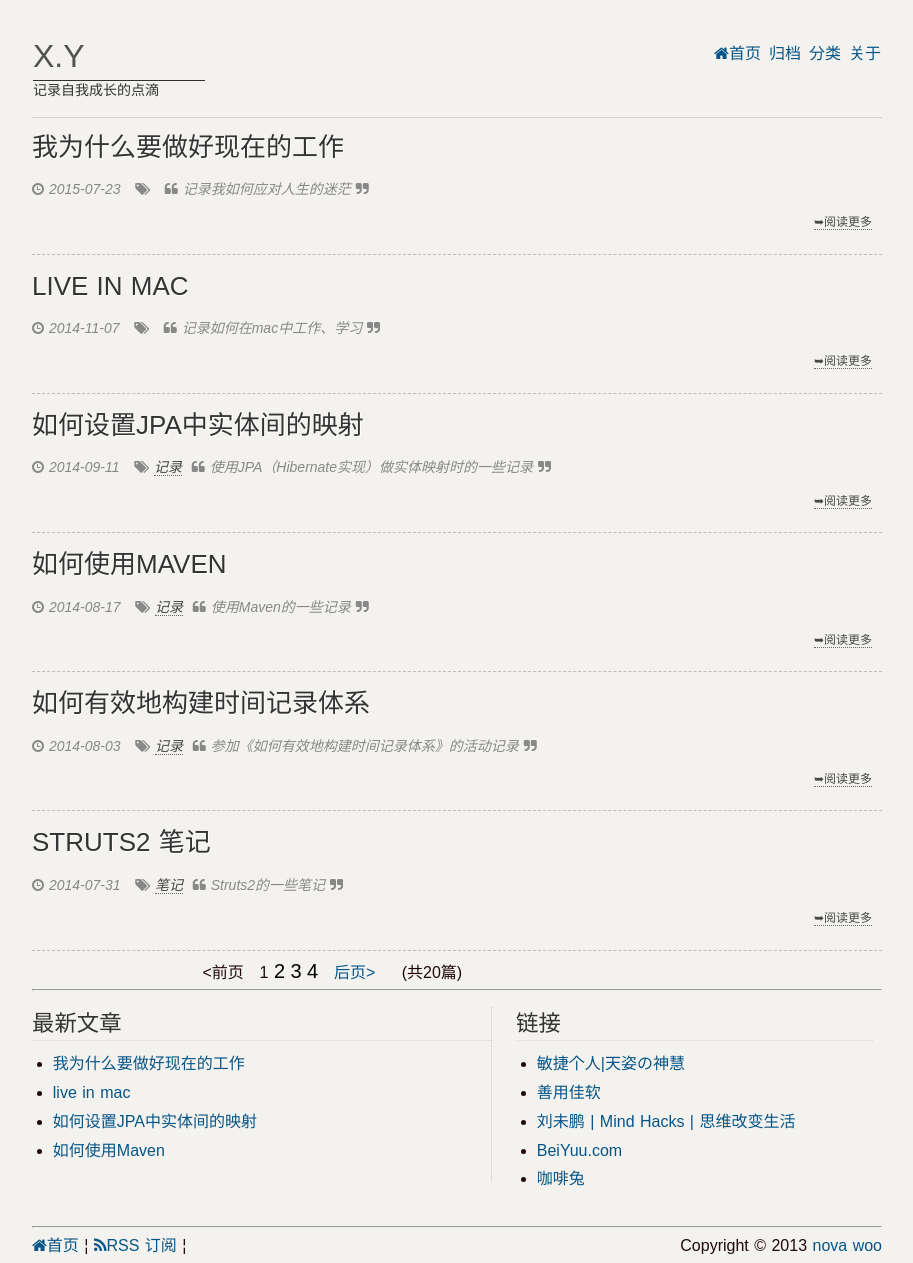
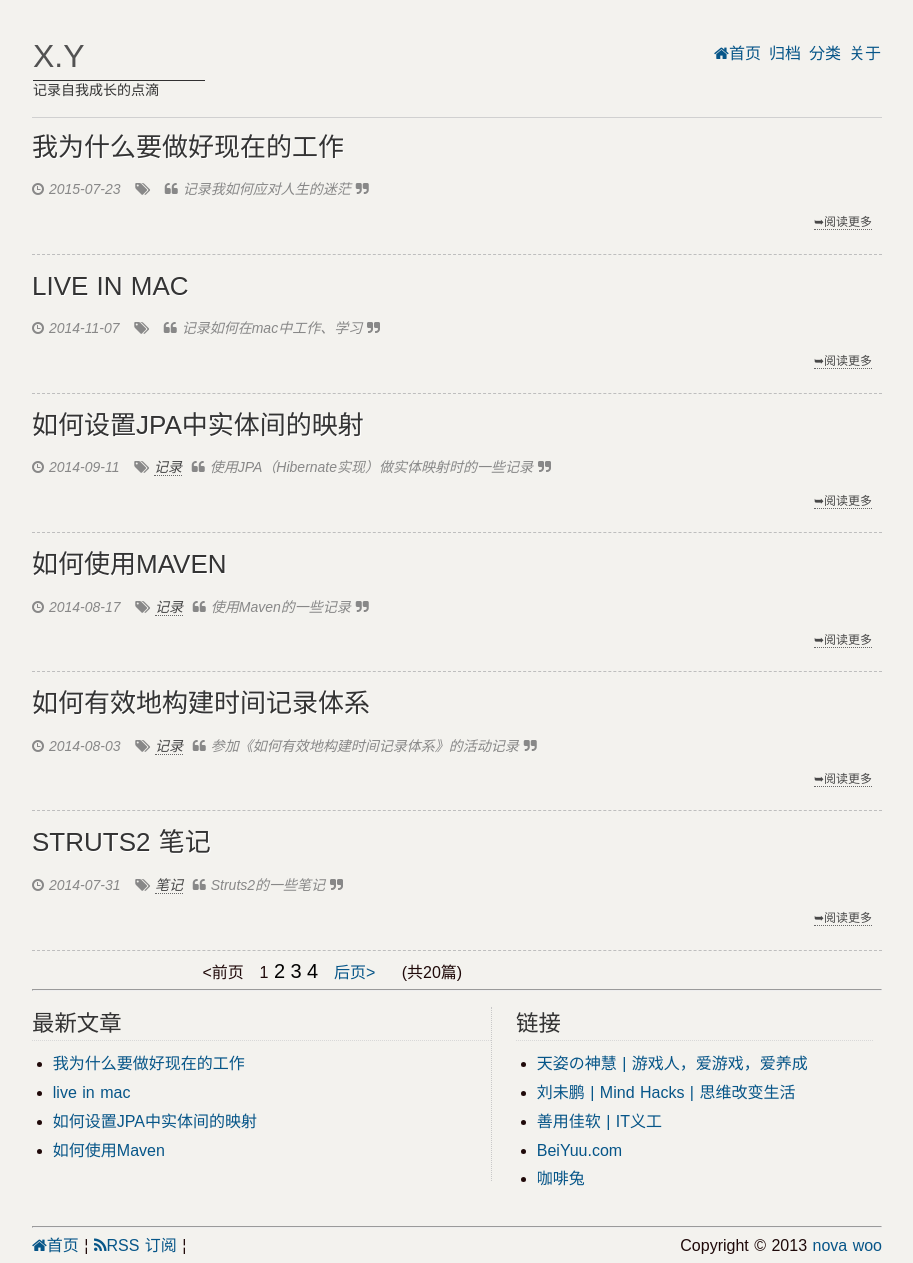
Before and after one commit to novawoo/novawoo.github.com, a Jekyll site: the page built from index.html, in a window 1280 px wide. Shown: the whole page, without its empty margins (183-1096 px from the left). Built offline with Jekyll 4.4.1, drawn with Linux system fonts in a browser that asks for light colours; Markdown is read by kramdown in place of the engine named in the settings; the list of posts is cut into pages by our own code.

Commit message:
modified:   index.html

```diff
--- a/index.html
+++ b/index.html
@@ -68,9 +68,9 @@ layout: page
   <article class="article article-last">
     <h3>链接</h3>
     <ul>
-      <li><a href="http://www.juanjuanliu.com/" target="_blank">敏捷个人|天姿の神慧</a></li>
-      <li><a href="http://xbeta.info" target="_blank">善用佳软</a></li>
+      <li><a href="http://www.juanjuanliu.com/" target="_blank">天姿の神慧 | 游戏人，爱游戏，爱养成</a></li>
       <li><a href="http://mindhacks.cn" target="_blank">刘未鹏 | Mind Hacks | 思维改变生活</a></li>
+      <li><a href="http://xbeta.info" target="_blank">善用佳软 | IT义工</a></li>
       <li><a href="http://beiyuu.com" target="_blank">BeiYuu.com</a></li>
       <li><a href="http://www.kafeitu.me" target="_blank">咖啡兔</a></li>
     </ul>
```
